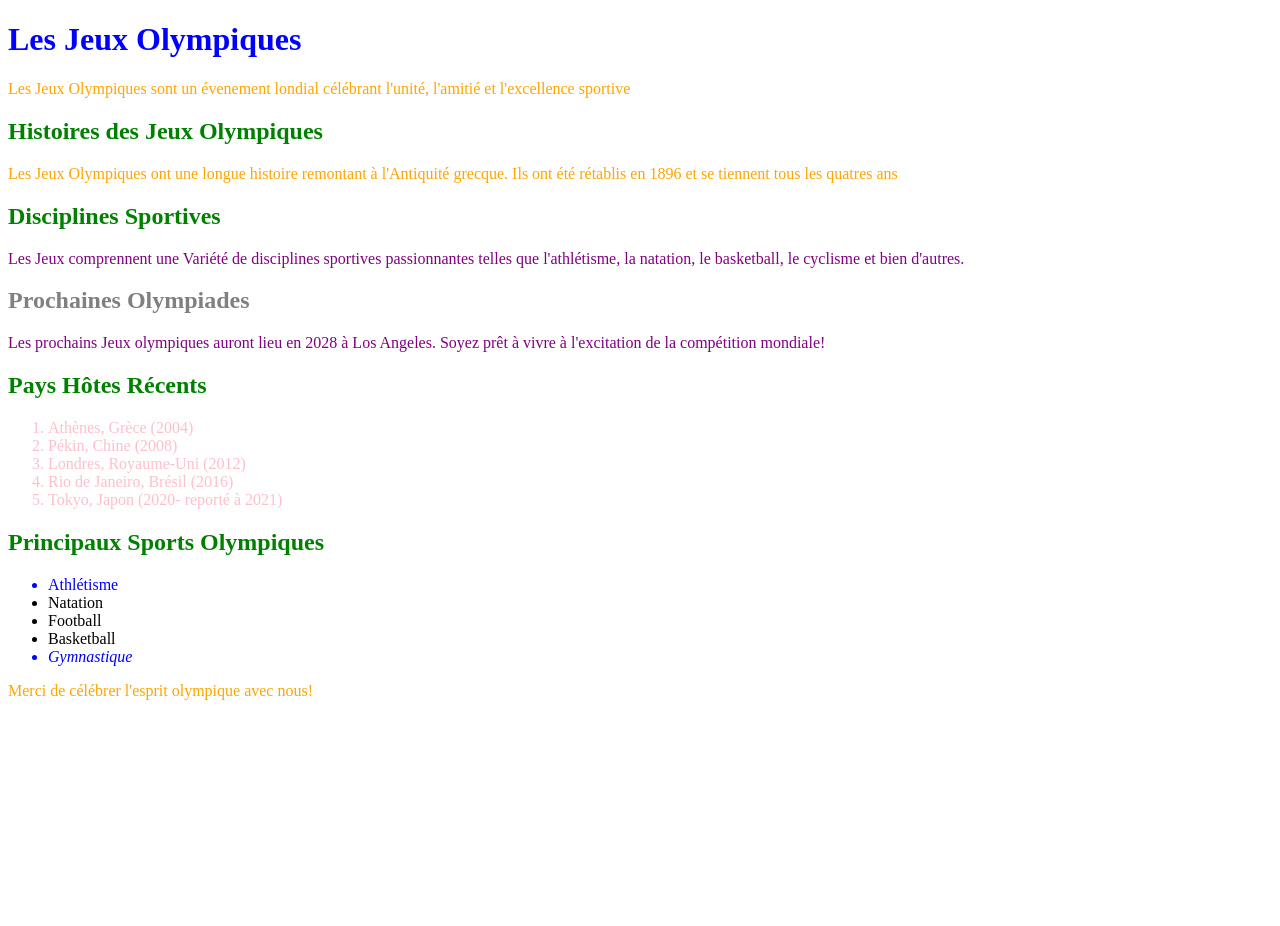
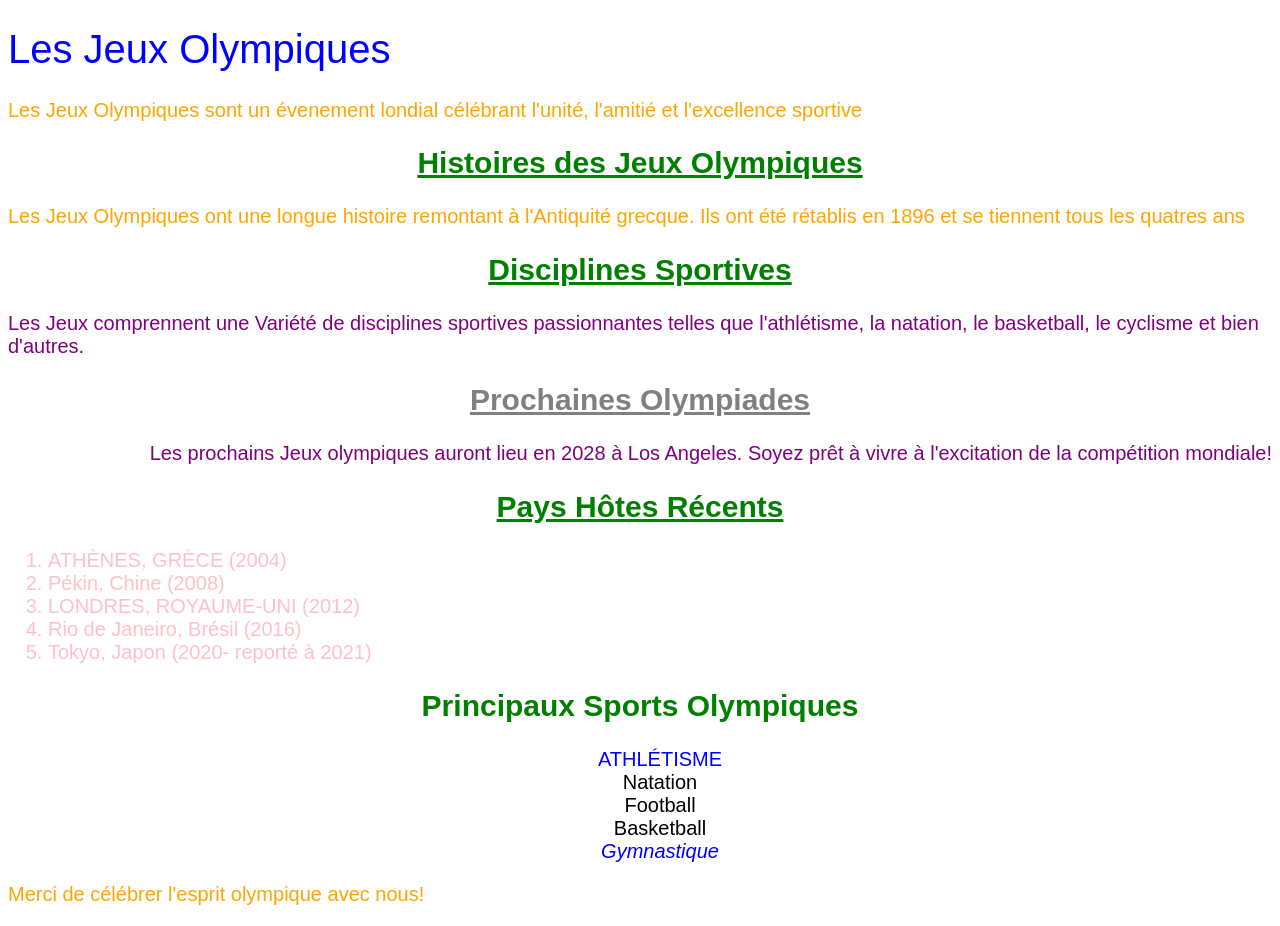
Before and after one commit to KenzaMr/Cours-html, a plain HTML site: page css-selectors/view/practice.html in a window 1280 px wide. Before the commit the page ends 800 px from the top, so only its background shows below. Drawn offline with Linux system fonts and the light colour scheme.

Commit message:
exo css2

```diff
--- a/css-selectors/css/practice.css
+++ b/css-selectors/css/practice.css
@@ -1,7 +1,17 @@
+body{
+    font-size: 20px;
+    font-family: Arial, Helvetica, sans-serif;
+}
 h1{
+    font-weight: normal;
     color: blue;
 }
+h1:hover{
+    color: pink;
+}
 h2{
+    text-align: center;
+    text-decoration: underline;
     color: green;
 }
 .titre{
@@ -23,3 +33,16 @@ p{
     color: blue;
     font-style: italic;
 }
+.txt-pays{
+    text-transform: uppercase;
+}
+.txt-sport{
+    list-style: none;
+    text-align: center;
+}
+.txt-cl-sport{
+    text-decoration: none;
+}
+.txt-cl-purple{
+    text-align: right;
+}
--- a/css-selectors/view/practice.html
+++ b/css-selectors/view/practice.html
@@ -23,26 +23,26 @@
     </div>
     <div>
         <h2 class="titre">Prochaines Olympiades</h2>
-        <p class="para">Les prochains Jeux olympiques auront lieu en 2028 à Los Angeles. Soyez prêt à vivre à l'excitation de la compétition mondiale! </p>
+        <p class="para txt-cl-purple">Les prochains Jeux olympiques auront lieu en 2028 à Los Angeles. Soyez prêt à vivre à l'excitation de la compétition mondiale! </p>
     </div>
     <div>
         <h2>Pays Hôtes Récents</h2>
         <ol class="tableau">
-            <li>Athènes, Grèce (2004)</li>
+            <li class="txt-pays">Athènes, Grèce (2004)</li>
             <li>Pékin, Chine (2008)</li>
-            <li>Londres, Royaume-Uni (2012)</li>
+            <li class="txt-pays">Londres, Royaume-Uni (2012)</li>
             <li>Rio de Janeiro, Brésil (2016)</li>
             <li>Tokyo, Japon (2020- reporté à 2021)</li>
         </ol>
     </div>
     <div>
-        <h2>Principaux Sports Olympiques</h2>
+        <h2 class="txt-cl-sport">Principaux Sports Olympiques</h2>
         <ul >
-            <li class="atlhe">Athlétisme</li>
-            <li>Natation</li>
-            <li>Football</li>
-            <li>Basketball</li>
-            <li class="gym">Gymnastique</li>
+            <li class="atlhe txt-pays txt-sport" >Athlétisme</li>
+            <li class="txt-sport">Natation</li>
+            <li class="txt-sport">Football</li>
+            <li class="txt-sport">Basketball</li>
+            <li class="gym txt-sport">Gymnastique</li>
         </ul>
     </div>
     <p>Merci de célébrer l'esprit olympique avec nous!</p>
--- /dev/null
+++ b/css-text/css/style.css
@@ -0,0 +1,48 @@
+body{
+    /* Police de caractére */
+    font-family: Arial, Helvetica, sans-serif;
+    /* Taille de la police */
+    font-size: 20px;
+    /* Epaisseur de la police */
+    font-weight:normal ;
+    /* normal | bold */
+    /* Style de la police */
+    font-style: normal;
+    /* normal | italic */
+
+    /* Alignement du texte */
+    text-align: center;
+    /* left| center| rigth */
+
+}
+h1{
+    font-size: 40px;
+    font-weight: normal;
+}
+p{
+    /* Majuscule, minuscule */
+    text-transform: uppercase;
+    /* lowercase, uppercase, capitalize */
+    color: red;
+    color: rgb(20, 20, 66);
+    color: #000;
+}
+ul{
+    list-style: none;
+}
+a{
+    /* Style sur le texte (souligné, barré */
+    text-decoration:none;
+    /* underline, none, line-through */
+    color: red;
+}
+/* Pseudo Class */
+/* La pseudo class:hover signifie qu'on survole */
+a:hover{
+    color: darkblue;
+    font-style: 20px;
+}
+/* La pseudo class: visited signifie que le lien a été cliqué unr fois */
+a :visited{
+    color: peru;
+}
```
Also changed, not shown: css-text/index.html (added, +18 -0 lines).
